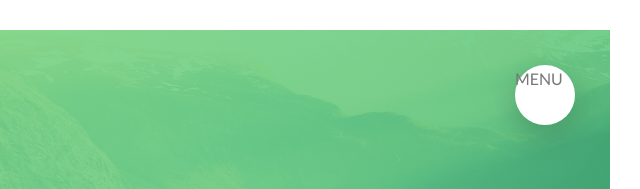
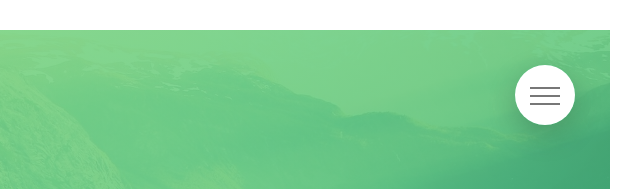
Before and after one commit to himankgoel/Natours, a website: page index.html in a window 1280 px wide. Shown: the top 189 px of the page, 640-1280 px from the left. Drawn offline with Linux system fonts and the light colour scheme.

Commit message:
Completed navigation part

```diff
--- a/index.html
+++ b/index.html
@@ -15,7 +15,9 @@
         <div class="navigation">
             <input type="checkbox" class="navigation__checkbox" id="navi-toggle">
             <!-- On clicking label, id mentioned in "for" is activated. Therefore, marked a button. -->
-            <label for="navi-toggle" class="navigation__button">MENU</label>
+            <label for="navi-toggle" class="navigation__button">
+                <span class="navigation__icon"> &nbsp;</span>
+            </label>
             <div class="navigation__background">&nbsp;</div>
             <nav class="navigation__nav">
                 <ul class="navigation__list">
--- a/scss/components/_navigation.scss
+++ b/scss/components/_navigation.scss
@@ -1,6 +1,7 @@
 .navigation{
 
     &__checkbox{
+        //Hiding the checkbox
         display: none;
     }
 
@@ -13,6 +14,8 @@
         z-index: 25;
         top: 6.5rem;
         right: 6.5rem;
+        text-align: center;
+        cursor: pointer;
     }
 
 
@@ -72,11 +75,54 @@
         }
     }
     &__checkbox:checked ~ &__background{
-        // width: 100%;
+        //When checkbox is ticked, background seems like expanding.
         transform: scale(50);
     }
     &__checkbox:checked ~ &__nav{
+        //On tick, nav is restored back to 100% width.
         width: 100%;
         opacity: 1;
     }
+    &__icon{
+        position: relative;
+        margin-top: 3rem;
+        &,
+        &::before,
+        &::after{
+            width: 3rem;
+            height: 2px;
+            background-color: $color-grey-dark;
+            display: inline-block;
+        }
+        &::before,
+        &::after{
+            content: "";
+            position: absolute;
+            left: 0;
+            transition: all .4s;
+        }
+        &::before{
+            top: -.8rem;
+        }
+        &::after{
+            top: .8rem;
+        }
+    }
+    &__button:hover &__icon::before{
+        top: -1rem;
+    }
+    &__button:hover &__icon::after{
+        top: 1rem;
+    }
+    &__checkbox:checked + &__button &__icon{
+        background-color: transparent;
+        &::before{
+            top: 0;
+            transform: rotate(135deg);
+        }
+        &::after{
+            top: 0;
+            transform: rotate(-135deg);
+        }
+    }
 }
```
Also changed, not shown: css/styles.css.
